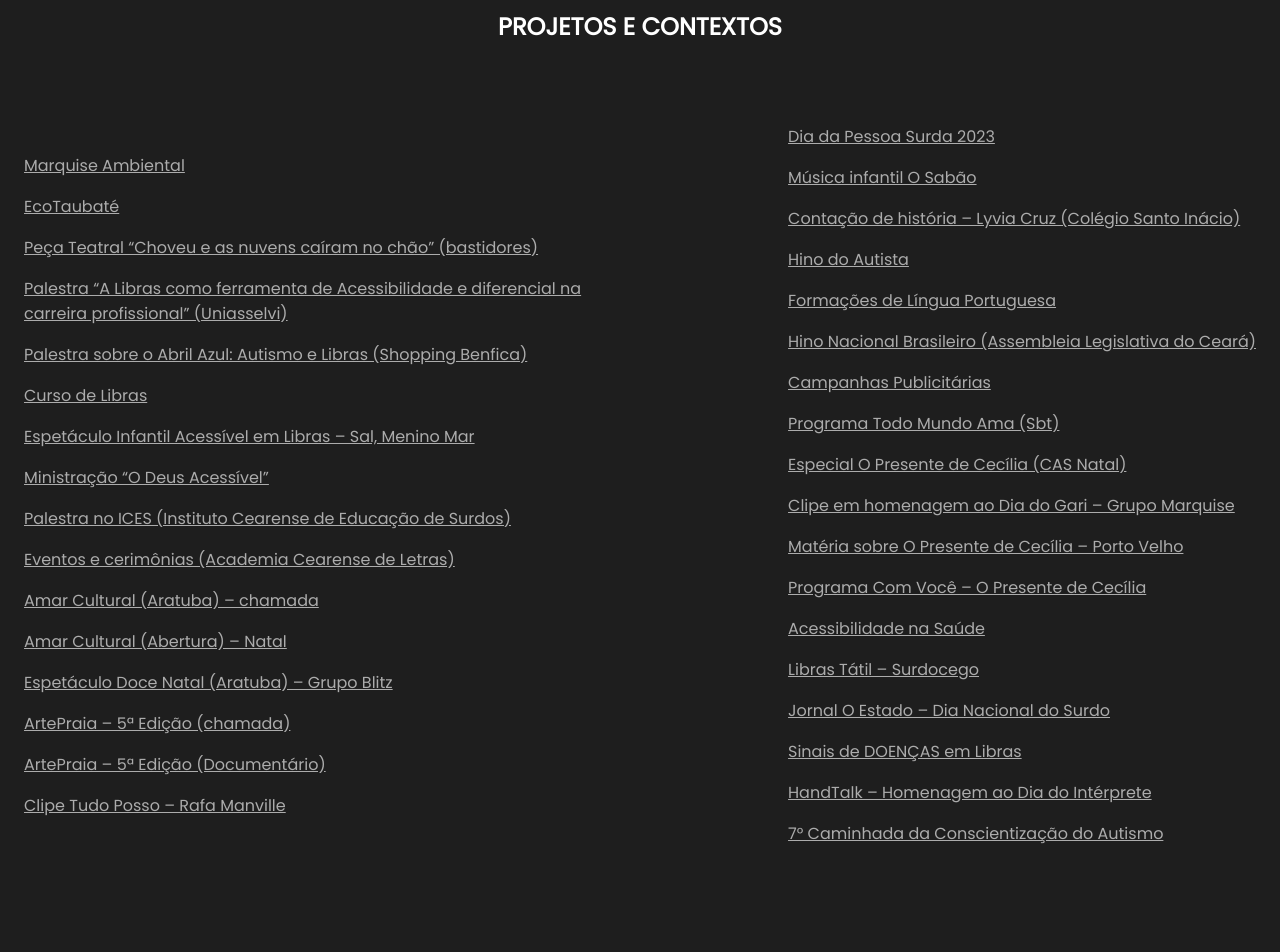
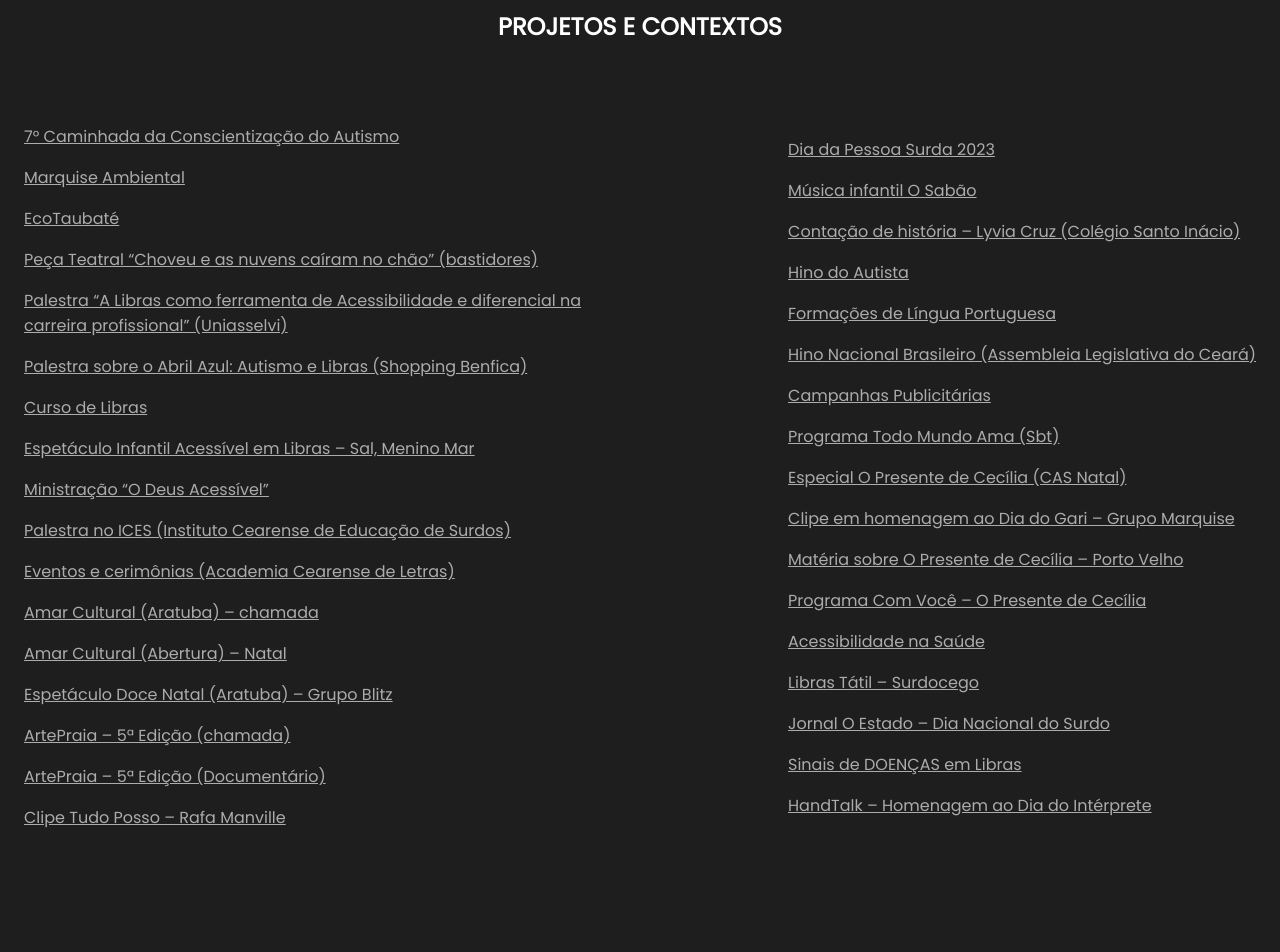
Before and after one commit to samuelabreu00/portf-lioNiltonCamara, a React (Vite) app: page / in a window 1280 px wide. Shown: the part 3600-4552 px from the top of the page. Built offline with nearby package versions, Linux system fonts and the light colour scheme.

Commit message:
Update contact.jsx

```diff
--- a/src/Screens/ContactScreen/contact.jsx
+++ b/src/Screens/ContactScreen/contact.jsx
@@ -30,6 +30,9 @@
                 <h1>PROJETOS E CONTEXTOS</h1>
                 <div className="container-links">
                     <div className="left">
+
+                                                <a href="https://www.instagram.com/p/C5fA2_7umy-/?igsh=MWdpeTZ3NXZuczE4Ng==" target='_blank'>7° Caminhada da Conscientização do Autismo</a>
+
                         <a href="https://www.youtube.com/watch?v=k1tl74fAeD8 " target='_blank'>Marquise Ambiental </a>
 
                         <a href="https://www.youtube.com/watch?v=P1x4d54hKHc " target='_blank'>EcoTaubaté </a>
@@ -97,7 +100,7 @@
 
                         <a href="https://www.youtube.com/watch?v=9Cu_J9la2fc&t=9s " target='_blank'> HandTalk – Homenagem ao Dia do Intérprete </a>
 
-                        <a href="https://www.instagram.com/p/C5fA2_7umy-/?igsh=MWdpeTZ3NXZuczE4Ng==" target='_blank'>7° Caminhada da Conscientização do Autismo</a>
+
                     </div>
                 </div>
             </div>
```
